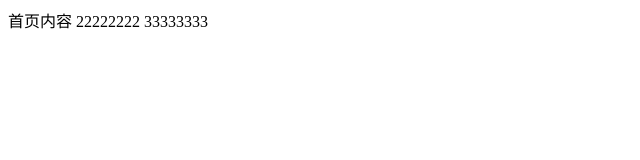
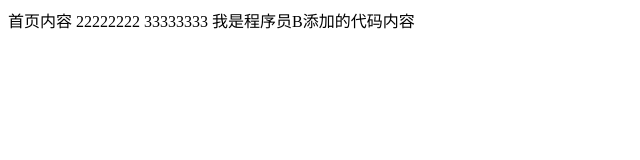
Before and after one commit to woshiAAA/git-demo, a plain HTML site: page index.html in a window 1280 px wide. Shown: the whole page, without its empty margins (0-640 px from the left). Drawn offline with Linux system fonts and the light colour scheme.

Commit message:
程序员B的第一次提交

```diff
--- a/index.html
+++ b/index.html
@@ -12,5 +12,6 @@
   首页内容
   22222222
   33333333
+  我是程序员B添加的代码内容
 </body>
 </html>
```
